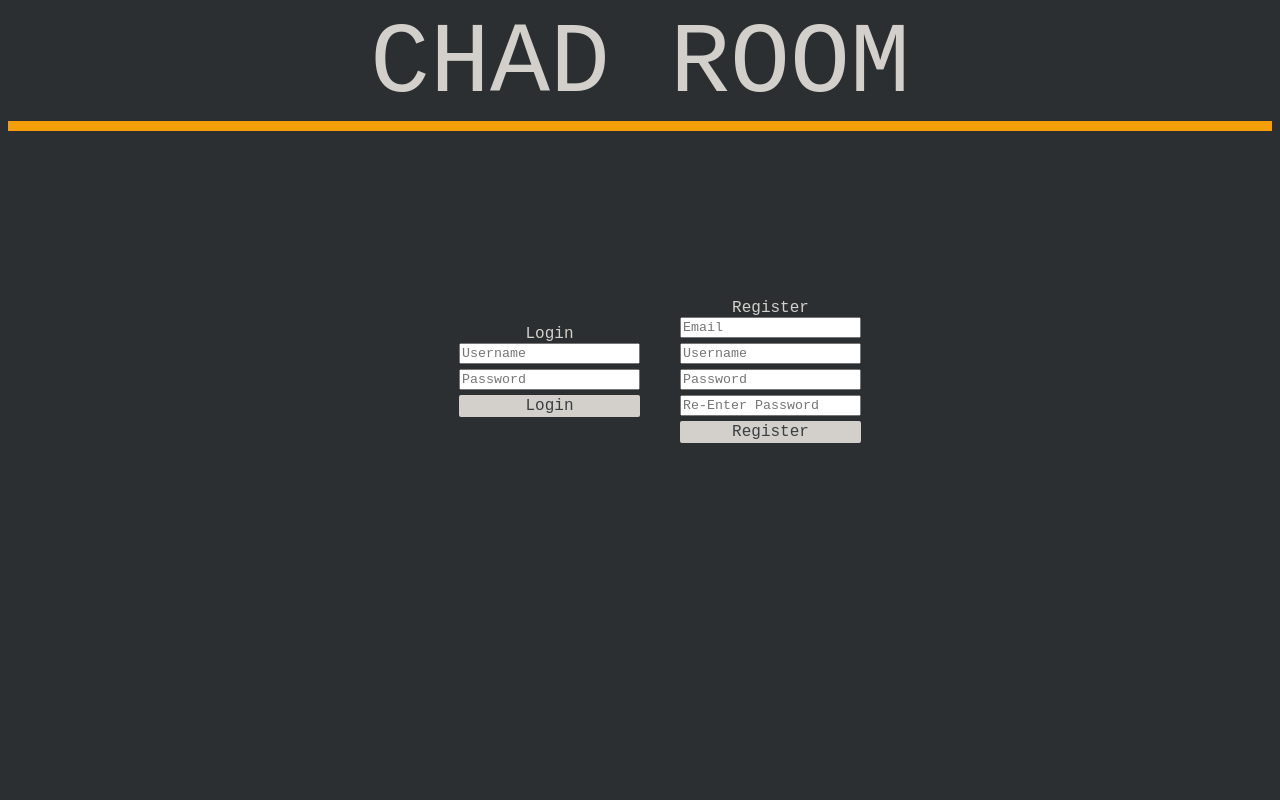
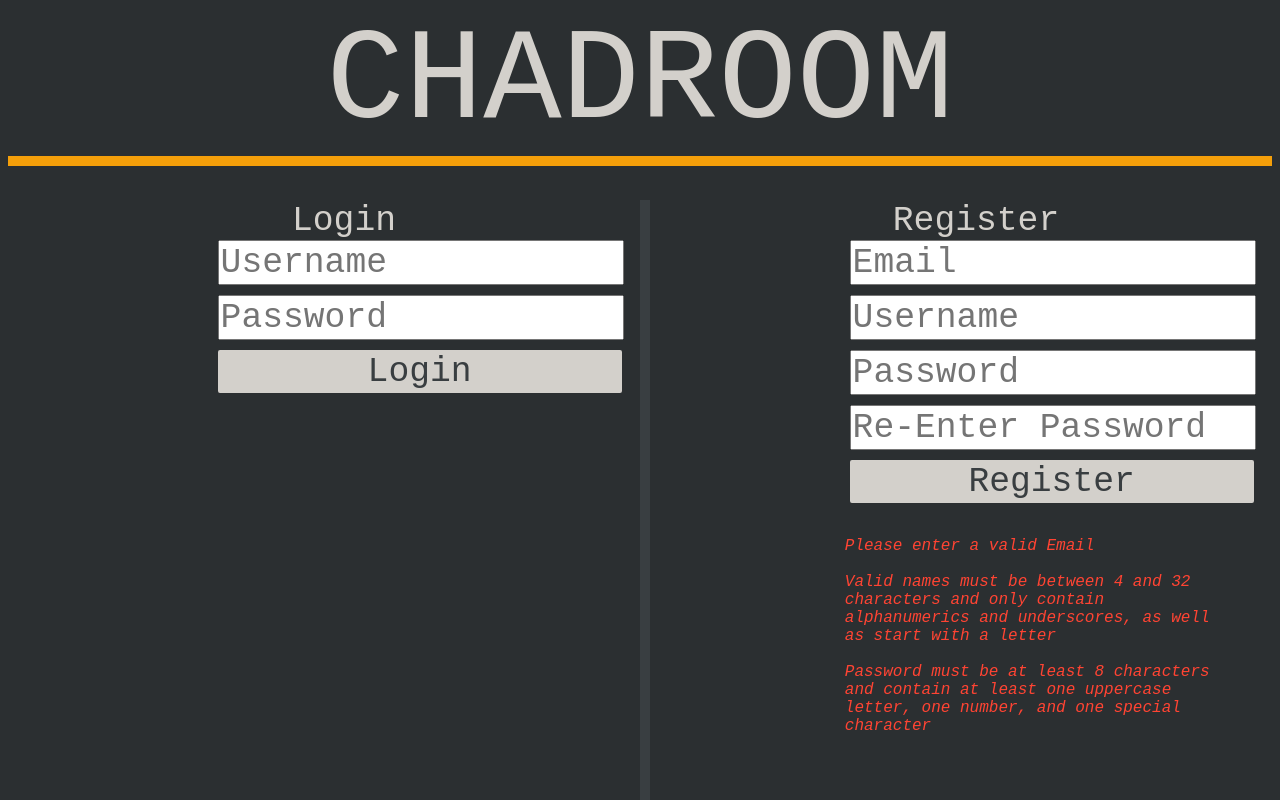
Before and after one commit to ShokoSilverman/WebBasedandRedPilled, a website with bundled scripts: page src/main/webapp/registration.html in a window 1280 px wide. Both pictures are taken after a click on the element "Register". Built offline with nearby package versions, Linux system fonts and the light colour scheme.

Commit message:
Styling for now is complete

```diff
--- a/src/main/webapp/registration.html
+++ b/src/main/webapp/registration.html
@@ -2,26 +2,34 @@
 <html lang="en">
 <head>
     <meta charset="UTF-8">
-    <title>Title</title>
-    <link href='style.css' rel='stylesheet'>
+    <title>ChadRoom</title>
+    <link href='style2.css' rel='stylesheet'>
 </head>
 <body>
-    <div id='chadRoomTitle'>CHAD ROOM</div>
+    <div id='chadRoomTitle' style='display: flex; justify-content: center;'><div onclick='summonChad()' style='cursor: pointer; user-select: none;'>CHAD</div>ROOM</div>
     <div style="display: flex;" id='login'>
-        <ul>
+        <ul id='loginForm'>
             <li>Login</li>
-            <li><textarea style="resize: none;" name="usernameLI" id="usernameLogin" rows="1" placeholder="Username"></textarea></li>
-            <li><textarea style="resize: none;" name="passwordLI" class='password_box' id="passwordLogin" rows="1" placeholder="Password"></textarea></li>
+            <li><textarea name="usernameLI" id="usernameLogin" rows="1" placeholder="Username"></textarea></li>
+            <li><textarea name="passwordLI" class='password_box' id="passwordLogin" rows="1" placeholder="Password"></textarea></li>
             <li><div class='btn' id='loginButton'>Login</div></li>
         </ul>
-        <ul>
+        <ul id='registerForm'>
             <li>Register</li>
-            <li><textarea style="resize: none;" name="email" id="email" rows="1" placeholder="Email"></textarea></li>
-            <li><textarea style="resize: none;" name="usernameRU" id="usernameRegister" rows="1" placeholder="Username"></textarea></li>
-            <li><textarea style="resize: none;" name="passwordRU" class='password_box' id="passwordRegister" rows="1" placeholder="Password"></textarea></li>
-            <li><textarea style="resize: none;" name="passwordConfirm" class='password_box' id="passwordConfirm" rows="1" placeholder="Re-Enter Password"></textarea></li>
-            <li><div class='btn' id='registerButton'>Register</div></li>
+            <li><textarea name="email" id="email" rows="1" placeholder="Email" onfocusout='emailChecker()'></textarea></li>
+            <li><textarea name="usernameRU" id="usernameRegister" rows="1" placeholder="Username" onfocusout='usernameChecker()'></textarea></li>
+            <li><textarea name="passwordRU" class='password_box' id="passwordRegister" rows="1" placeholder="Password" onfocusout='passwordChecker()'></textarea></li>
+            <li><textarea name="passwordConfirm" class='password_box' id="passwordConfirm" rows="1" placeholder="Re-Enter Password" onfocusout='confirmChecker()'></textarea></li>
+            <li><div class='btn' id='registerButton' onclick="registerOnClick()">Register</div></li>
         </ul>
     </div>
+    <div id='regexRegister'>
+    <div id='emailRegex'></div>
+    <div id='usernameRegex'></div>
+    <div id='passwordRegex'></div>
+    <div id='confirmRegex'></div>
+    </div>
+    <div id='divider'></div>
+    <script src='script.js'></script>
 </body>
 </html>
--- a/src/main/webapp/script.js
+++ b/src/main/webapp/script.js
@@ -3,11 +3,92 @@
 // const http = require('http');
 // const { Server } = require("socket.io");
 
-let testOutVal = ''
+summonChad = () => {
+    window.open("https://static.wikia.nocookie.net/be-like-bro/images/c/cf/Chad.jpg/revision/latest/top-crop/width/360/height/450?cb=20180403173350", '_blank');
+}
 
-testInput = () => {
-    let userIn = document.querySelector('#input').value
-    console.log(userIn);
-    testOutVal+= userIn + "\n";
-    document.getElementById('testOut').innerHTML = testOutVal;
+const email_pattern =/.+@.{2,}\..{2,}/i;
+const password_pattern = /(?=.{8,})(?=.*\d{1,})(?=.*[A-Z]{1,})(?=.*[\/,.;:!@#$%^&*()\[\]\{\}_+=<>?]{1,})(?!.\s).*$/;
+const username_pattern =/^[^_0-9]\w{4,32}$/;
+
+const email = document.getElementById('email');
+const usernameRegister = document.getElementById('usernameRegister');
+const passwordRegister = document.getElementById('passwordRegister');
+const passwordConfirm = document.getElementById('passwordConfirm');
+const emailRegex = document.getElementById('emailRegex');
+const usernameRegex = document.getElementById('usernameRegex');
+const passwordRegex = document.getElementById('passwordRegex');
+const confirmRegex = document.getElementById('confirmRegex');
+let registerEmailError = true;
+let registerUsernameError = true;
+let registerPasswordError = true;
+let confirmPasswordError = true;
+let hasErrors = true;
+
+emailChecker = () => {
+    registerEmailError = true;
+    if(!email_pattern.test(email.value)) {
+        emailRegex.innerHTML = 'Please enter a valid Email <br/><br/>';
+    } else {
+        emailRegex.innerHTML = '';
+        registerEmailError = false;
+    }
 }
+
+usernameChecker = () => {
+    registerUsernameError = true;
+    if(!username_pattern.test(usernameRegister.value)) {
+        usernameRegex.innerHTML = 'Valid names must be between 4 and 32 characters and only contain alphanumerics and underscores, as well as start with a letter <br/><br/>';
+    } else {
+        usernameRegex.innerHTML = '';
+        registerUsernameError = false;
+    }
+    //TODO actually do this thing (check mongo's existing users and make sure the username is available.)
+}
+
+passwordChecker = () => {
+    registerPasswordError = true;
+    if(!password_pattern.test(passwordRegister.value)) {
+        passwordRegex.innerHTML = 'Password must be at least 8 characters and contain at least one uppercase letter, one number, and one special character <br/><br/>';
+    } else {
+        passwordRegex.innerHTML = '';
+        registerPasswordError = false;
+    }
+}
+
+confirmChecker = () => {
+    passwordConfirmError = true;
+    if(passwordConfirm.value != passwordRegister.value) {
+        confirmRegex.innerHTML = 'Passwords do not match <br/><br/>';
+    } else {
+        confirmRegex.innerHTML = '';
+        passwordConfirmError = false;
+    }
+}
+
+errorChecker = () => {
+    if(!registerEmailError) {
+        if(!registerUsernameError){
+            if(!registerPasswordError) {
+                if(!passwordConfirmError) {
+                    hasErrors = false;
+                }
+            }
+        }
+    }
+}
+
+loginOnClick = () => {
+    //TODO Verify input and start session if input is good and switch to the chatroom
+}
+
+registerOnClick = () => {
+    emailChecker();
+    usernameChecker();
+    passwordChecker();
+    confirmChecker();
+    errorChecker();
+    if(!hasErrors) {
+        //TODO add to database, start session and port over to chatroom
+    }
+}
--- a/src/main/webapp/style.css
+++ b/src/main/webapp/style.css
@@ -23,32 +23,33 @@ ul {
     border: 2px solid #a7a4a0;
 }
 
-.password_box {
-    -webkit-text-security: disc;
-}
-
-#chadRoomTitle {
-    text-align: center;
-    font-size: 100px;
-    border-bottom: solid 10px #F49F0A;
-}
-
-#login {
-    justify-content: center;
-    align-items: center;
-    text-align: center;
-    min-height: 60vh;
-}
-
 #header {
     position: absolute;
     display: flex;
-    justify-content: end;
     left: 0;
     right: 0;
     top: 0;
     height: 40px;
+    line-height: 40px;
+    justify-content: center;
+    font-size: x-large;
     background-color: #1b1f21;
+}
+
+#logoutButton {
+    position: absolute;
+    right: 0;
+    width: 5%;
+    height: 30px;
+    line-height: 30px;
+    font-size: large;
+    border: solid 5px #1b1f21;
+    background-color: #1b1f21;
+    color:#D3D0CB;
+}
+
+#logoutButton.btn:hover {
+    color:#F49F0A;
 }
 
 #mainContent {
@@ -62,7 +63,20 @@ ul {
     left: 0;
     right: 225px;
     bottom: 60px;
-    padding: 20px
+    padding: 20px;
+    overflow-y: auto;
+}
+
+#chatWindow::-webkit-scrollbar {
+    background-color: #393E41;
+    border-radius: 5px;
+    width: 20px
+}
+
+#chatWindow::-webkit-scrollbar-thumb {
+    background-color: #2b2f31;
+    border-radius: 10px;
+    border: solid 5px #393E41;
 }
 
 #userList {
--- /dev/null
+++ b/src/main/webapp/style2.css
@@ -0,0 +1,72 @@
+html {
+    background-color: #2b2f31;
+    color: #D3D0CB;
+    font-family: 'Courier New', Courier, monospace;
+    font-size: 26pt;
+    }
+
+ul {
+    list-style-type: none;
+    width: 20%;
+}
+
+li {
+    width: 100%;
+    text-align: center;
+}
+
+textarea {
+    resize: none;
+    width: 400px;
+    font-size: 26pt;
+    overflow: hidden;
+}
+
+.btn {
+    border: 2px solid #D3D0CB;
+    border-radius: 2px;
+    text-align: center;
+    color: #393E41;
+    background-color: #D3D0CB;
+    user-select: none;
+    cursor: pointer;
+    width: 400px;
+}
+
+.btn:hover {
+    background-color: #a7a4a0;
+    border: 2px solid #a7a4a0;
+}
+
+.password_box {
+    -webkit-text-security: disc;
+}
+
+#chadRoomTitle {
+    text-align: center;
+    font-size: 98pt;
+    border-bottom: solid 10px #F49F0A;
+}
+
+#login {
+    justify-content: space-around;
+}
+
+#regexRegister {
+    color: #FF4433;
+    font-style: italic;
+    font-size: medium;
+    width: 390px;
+    position: absolute;
+    left: 66%;
+
+}
+
+#divider {
+    background-color: #393E41;
+    position: absolute;
+    left: 50%;
+    width: 10px;
+    top: 200px;
+    height: 75%;
+}
```
Also changed, not shown: src/main/webapp/chatRoom.html (+6 -6 lines).
